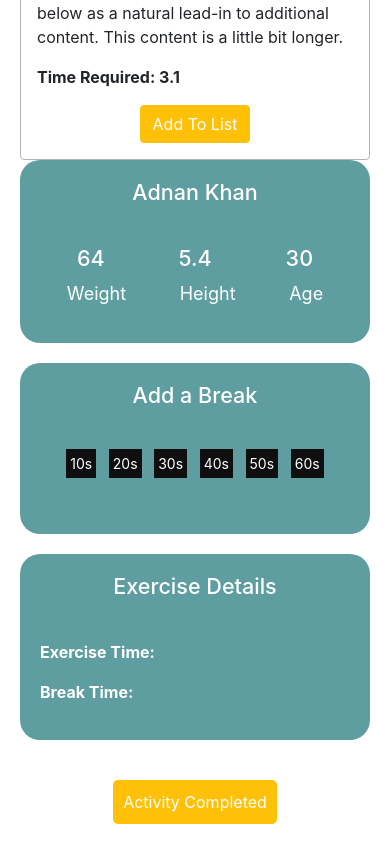
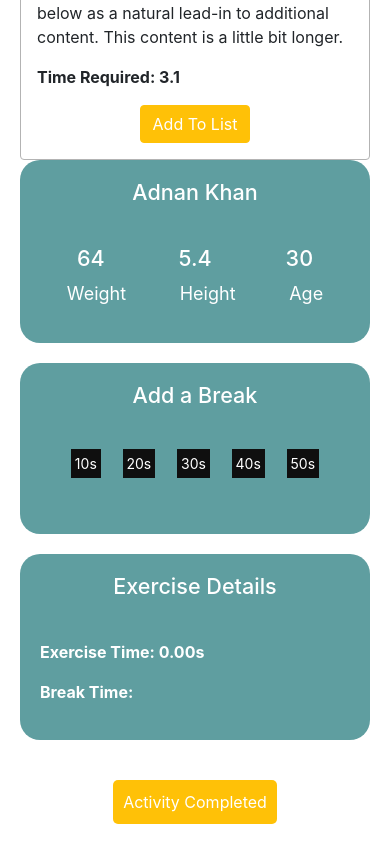
Before and after one commit to SorifulIslamAdnanKhan/mild-exercise-club, a React (Create React App) app: page / in a window 390 px wide. Shown: the part 4127-4971 px from the top of the page. Built offline with nearby package versions, Linux system fonts and the light colour scheme.

Commit message:
exercise time added

```diff
--- a/src/components/Card/Card.js
+++ b/src/components/Card/Card.js
@@ -1,8 +1,7 @@
 import './Card.css';
 
-const Card = ({card}) => {
+const Card = ({ card, handleTime }) => {
     const { name, picture, timeRequired } = card;
-
     return (
         <div className="col-md-6 col-lg-4">
             <div class="card">
@@ -11,11 +10,10 @@ const Card = ({card}) => {
                     <h5 class="card-title">{name}</h5>
                     <p class="card-text">This is a longer card with supporting text below as a natural lead-in to additional content. This content is a little bit longer.</p>
                     <p><b>Time Required: {timeRequired}</b></p>
-                    <button className='btn btn-warning text-white'>Add To List</button>
+                    <button onClick={() => handleTime(card)} className='btn btn-warning text-white'>Add To List</button>
                 </div>
             </div>
         </div>
-
     );
 };
 
--- a/src/components/Main/Main.js
+++ b/src/components/Main/Main.js
@@ -7,34 +7,41 @@ import Sidebar from '../Sidebar/Sidebar';
 
 
 const Main = () => {
-
     const [cards, setCards] = useState([]);
 
     useEffect(() => {
         fetch('cards.json')
         .then(res => res.json())
         .then(data => setCards(data))
-    }, [])
+    }, []);
+
+    const [time, setTime] = useState([]);
 
 
+    const handleTime = (cards) => {
+        //console.log(cards);
+        const newTime = [...time, cards];
+        setTime(newTime);
+    }
     return (
         <div className='container main-area'>
             <h2><span><FontAwesomeIcon icon={faDumbbell}></FontAwesomeIcon></span> Mild Exercise Club</h2>
 
             <div className="row">
-                <div className="col-md-8">
+                <div className="col-md-9">
                     <h3>Select Today’s Exercise</h3>
                     <div class="row g-4">
                         {
                             cards.map(card => <Card
                                 key={card.id}
                                 card={card}
+                                handleTime={handleTime}
                             ></Card>)
                         }
                     </div>
                 </div>
-                <div className="col-md-4">
-                    <Sidebar></Sidebar>
+                <div className="col-md-3">
+                    <Sidebar time={time}></Sidebar>
                 </div>
             </div>
 
--- a/src/components/Sidebar/Sidebar.js
+++ b/src/components/Sidebar/Sidebar.js
@@ -1,7 +1,18 @@
 import React from 'react';
 import './Sidebar.css';
 
-const Sidebar = () => {
+const Sidebar = (props) => {
+
+
+    const { time } = props;
+    //console.log(time);
+
+    let exerciseTime = 0;
+    for(const card of time){
+        exerciseTime = parseFloat(exerciseTime + card.timeRequired);
+        //console.log(exerciseTime);
+    }
+
     return (
         <div class="row">
             <div className="com-md-12">
@@ -26,12 +37,11 @@ const Sidebar = () => {
                         <p>30s</p>
                         <p>40s</p>
                         <p>50s</p>
-                        <p>60s</p>
                     </div>
                 </div>
                 <div className="exercise-info">
                     <h4>Exercise Details</h4>
-                    <p><b>Exercise Time:</b></p>
+                    <p><b>Exercise Time: {exerciseTime.toFixed(2)}s</b></p>
                     <p><b>Break Time:</b></p>
                 </div>
                 <button className="btnm btn-warning activity">Activity Completed</button>
```
Also changed, not shown: src/components/Main/Main.css (line endings or trailing spaces).
